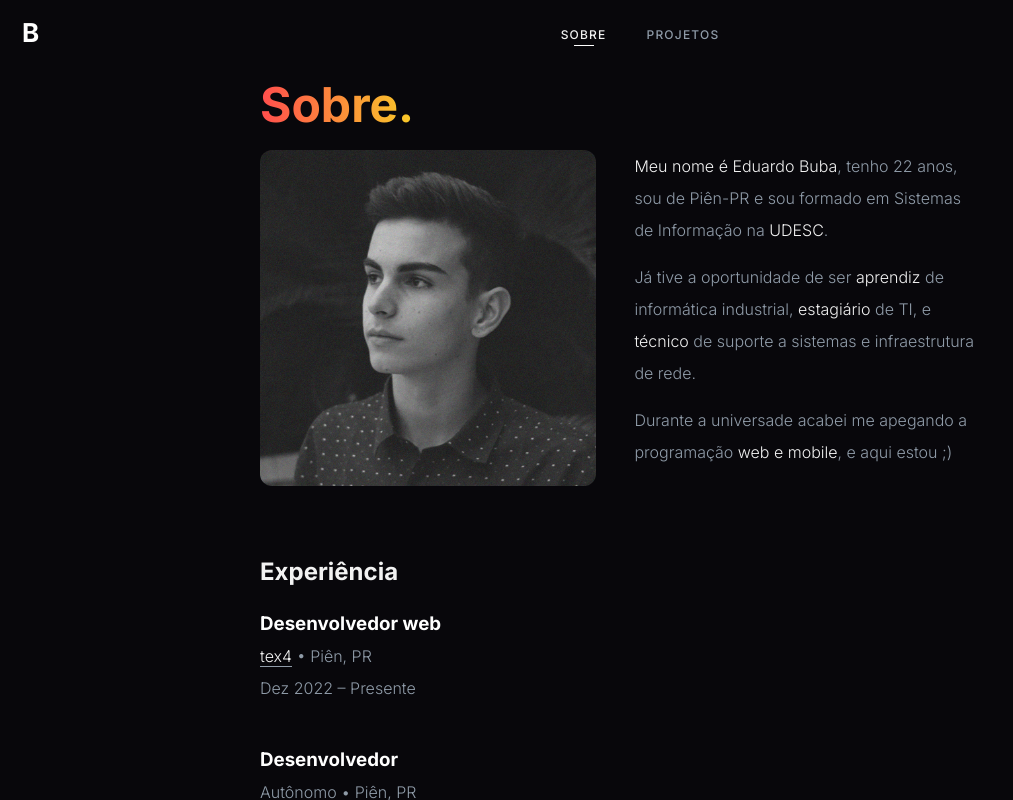
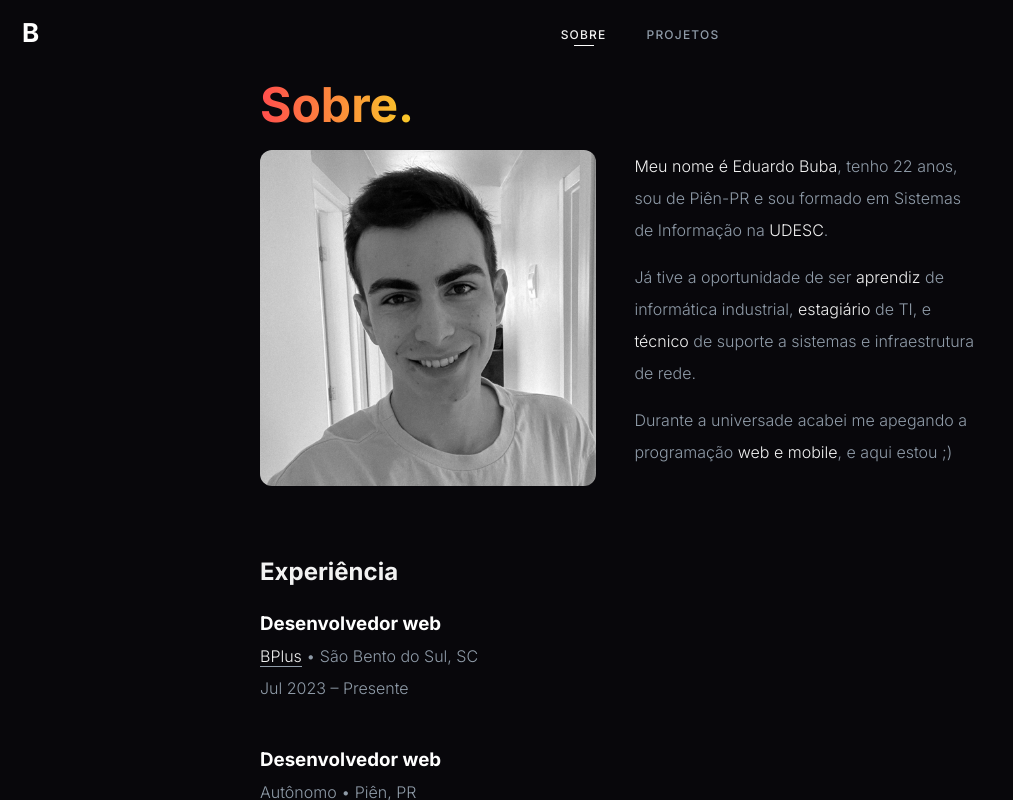
Before and after one commit to eduardobuba21/eduardo-buba-dev, a Next.js app: page /about in a window 1280 px wide. Shown: the whole page, without its empty margins (0-1013 px from the left). Built offline with nearby package versions, Linux system fonts and the light colour scheme.

Commit message:
feat: update photo and career

```diff
--- a/src/app/about/page.tsx
+++ b/src/app/about/page.tsx
@@ -24,16 +24,16 @@ const CAREER: {
 }[] = [
   {
     jobTitle: 'Desenvolvedor web',
-    company: 'tex4',
-    companyUrl: 'https://tex4.com',
-    start: 'Dez 2022',
-    location: 'Piên, PR',
+    company: 'BPlus',
+    companyUrl: 'https://bplus.com.br',
+    start: 'Jul 2023',
+    location: 'São Bento do Sul, SC',
   },
   {
-    jobTitle: 'Desenvolvedor',
+    jobTitle: 'Desenvolvedor web',
     company: 'Autônomo',
     start: 'Mai 2022',
-    end: 'Nov 2022',
+    end: 'Jun 2023',
     location: 'Piên, PR',
   },
   {
@@ -42,13 +42,6 @@ const CAREER: {
     companyUrl: 'http://szmigel.com.br',
     start: 'Fev 2021',
     end: 'Abr 2022',
-    location: 'Piên, PR',
-  },
-  {
-    jobTitle: 'Designer',
-    company: 'Autônomo',
-    start: 'Dez 2019',
-    end: 'Jan 2021',
     location: 'Piên, PR',
   },
   {
--- a/src/app/page.tsx
+++ b/src/app/page.tsx
@@ -20,7 +20,7 @@ export default function Home() {
 
               <motion.div variants={mVariants.varFade().inUp}>
                 <p>
-                  <strong>Sou desenvolvedor web fullstack</strong>
+                  <strong>Sou desenvolvedor web full-time</strong>
                   <br />e mobile nos tempos livres.
                 </p>
               </motion.div>
```
Also changed, not shown: public/profile.jpg.
